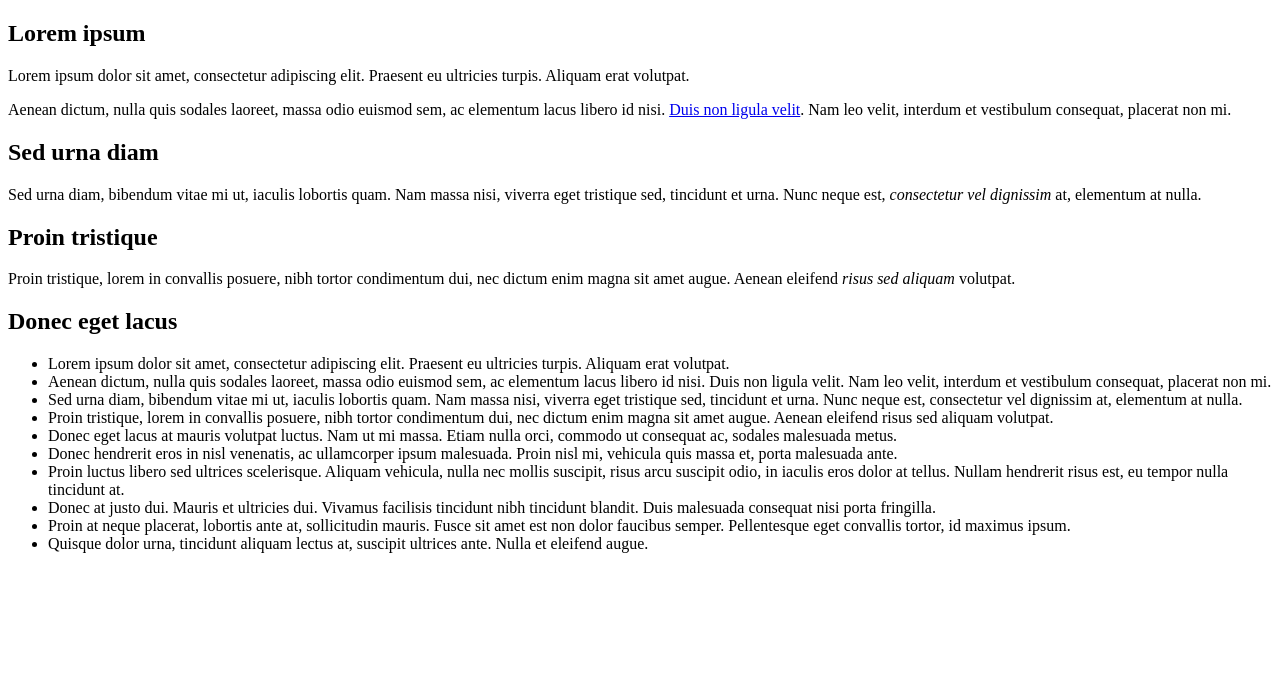
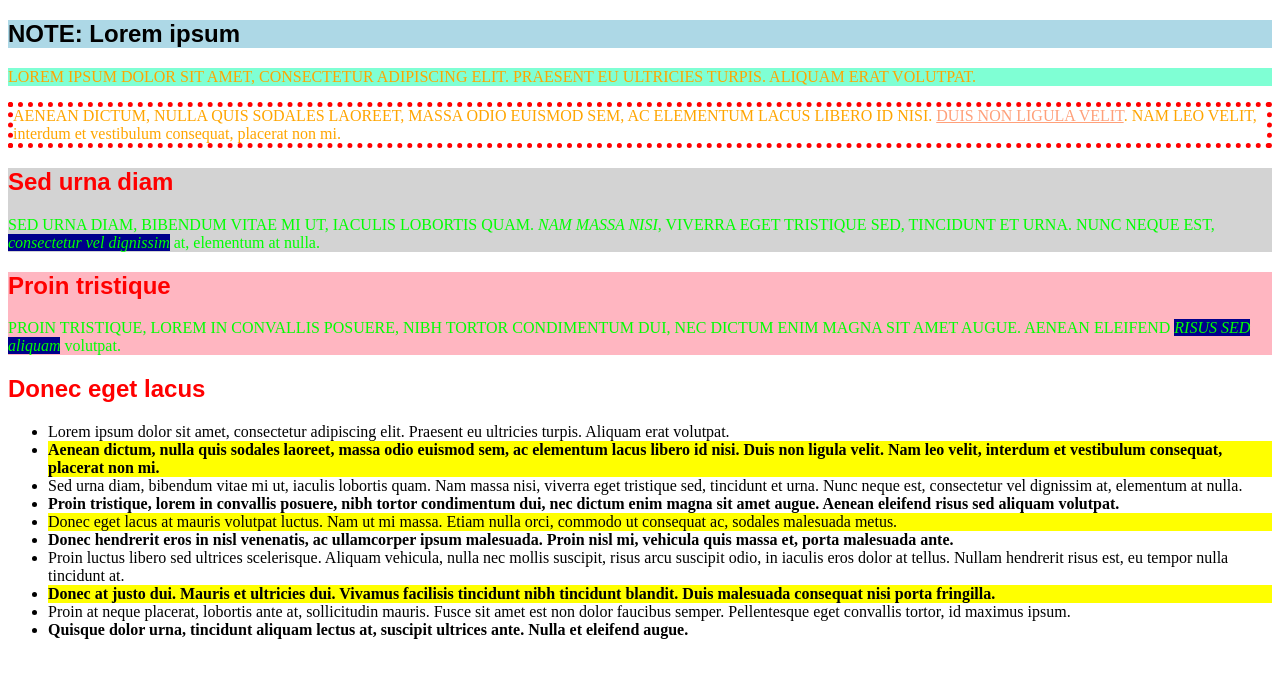
Before and after one commit to smccrindle/comp1054-24w, a plain HTML site: page lesson-1/index.html in a window 1280 px wide. Drawn offline with Linux system fonts and the light colour scheme.

Commit message:
Finished CSS from in-class lesson

```diff
--- a/lesson-1/css/styles.css
+++ b/lesson-1/css/styles.css
@@ -1 +1,105 @@
 @charset "UTF-8";
+
+/* Named Selector
+------------------------------------------------------- */
+h2 {
+	color: red;
+}
+
+/* ID Selector
+------------------------------------------------------- */
+h2#project {
+	color: olive;
+}
+
+/* Class Selector
+------------------------------------------------------- */
+.project {
+	background-color: lightgrey;
+}
+
+/* Contextual/Descendent Selector
+------------------------------------------------------- */
+section p {
+	color: cyan;
+}
+.about p {
+	color: orange;
+}
+.about section p {
+	color: lime;
+}
+
+/* Grouped Selector
+------------------------------------------------------- */
+h1, h2, h3 {
+	font-family: sans-serif;
+}
+
+/* Pseudo-Class Selector
+------------------------------------------------------- */
+a:link {
+	color: lightsalmon;
+}
+a:visited {
+	color: darkslategrey;
+}
+a:focus {
+	background-color: darkmagenta;
+}
+a:hover {
+	color: hotpink;
+}
+a:active {
+	color: black;
+}
+
+/* Structural Pseudo-Class Selector
+------------------------------------------------------- */
+li:nth-child(3n-1) {
+	background-color: yellow;
+}
+li:nth-of-type(even) {
+	font-weight: bold;
+}
+
+.about > h1:first-child {
+	background-color: lightblue;
+}
+
+article section:last-of-type {
+	background-color: lightpink;
+}
+
+/* Pseudo-Element Selector
+------------------------------------------------------- */
+p::first-line {
+	text-transform: uppercase;
+}
+h1::before {
+	content: "NOTE: ";
+}
+
+/* Combinator Selector
+------------------------------------------------------- */
+article p ~ p {
+	border: 5px dotted red;
+}
+
+h1 + p {
+	background-color: aquamarine;
+}
+
+/* Attribute Selector
+------------------------------------------------------- */
+span[lang^="e"] {
+	font-style: italic;
+}
+a[href$=".pdf"] {
+
+}
+/* Getting Crazy
+------------------------------------------------------- */
+.project h2[lang="es"] + p em {
+	background: darkblue;
+}
```
